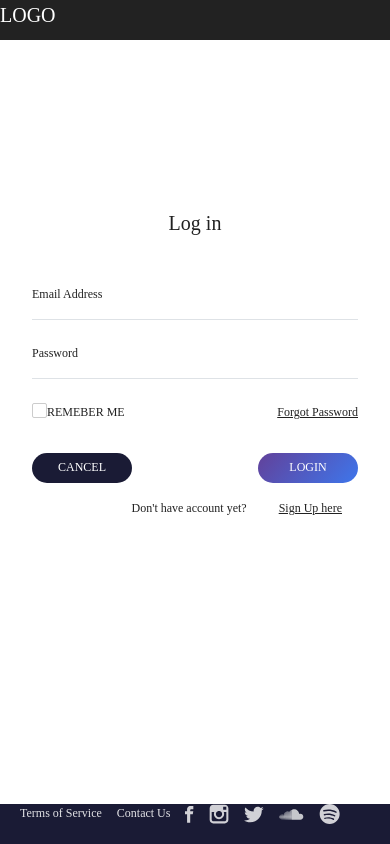
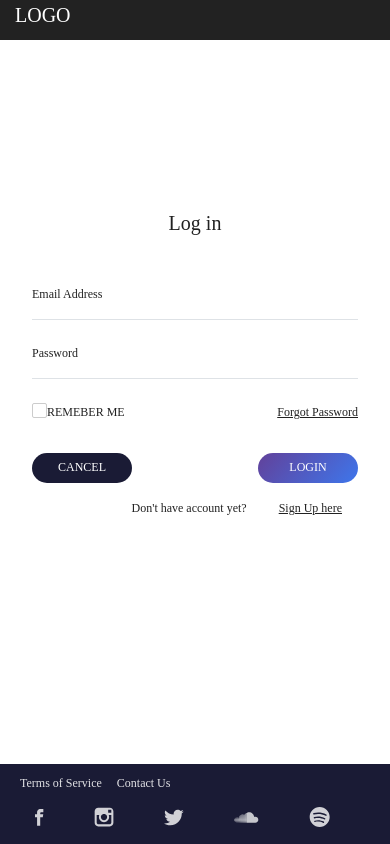
Before and after one commit to Lukaszk01/EkoheChellange, a Vue app: page / in a window 390 px wide. Built offline with nearby package versions, Linux system fonts and the light colour scheme.

Commit message:
footers works on all devices

```diff
--- a/src/App.vue
+++ b/src/App.vue
@@ -88,6 +88,7 @@
 .footer li {
   display: inline-block;
   margin-right: 15px;
+  margin-top: 10px;
 }
 .social-media {
   margin-left: 1120px;
@@ -100,4 +101,33 @@
   display: inline-block;
 }
 
+@media only screen and (max-width: 600px) {
+  .footer {
+    height: 80px;
+  }
+  li img {
+    margin-left: 35px;
+    margin-top: 5px;
+    margin-bottom: 10px;
+
+  }
+  li.contact-us {
+    margin-right: 170px;
+  }
+}
+@media only screen and (min-width: 768px) {
+  li img {
+    margin-right: 8px;
+  }
+  li.contact-us {
+    margin-right: 48%;
+  }
+
+}
+@media only screen and (min-width: 992px) {
+  li.contact-us {
+  margin-right: 69%;
+}
+}
+
 </style>
--- a/src/components/HelloWorld.vue
+++ b/src/components/HelloWorld.vue
@@ -284,7 +284,7 @@ header {
   text-align: left;
 }
 header p {
-
+  margin-left: 15px;
 }
 
 }
```
